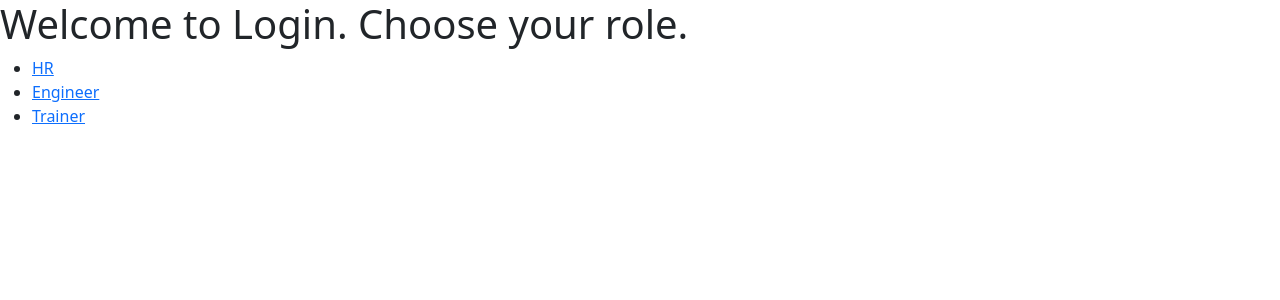
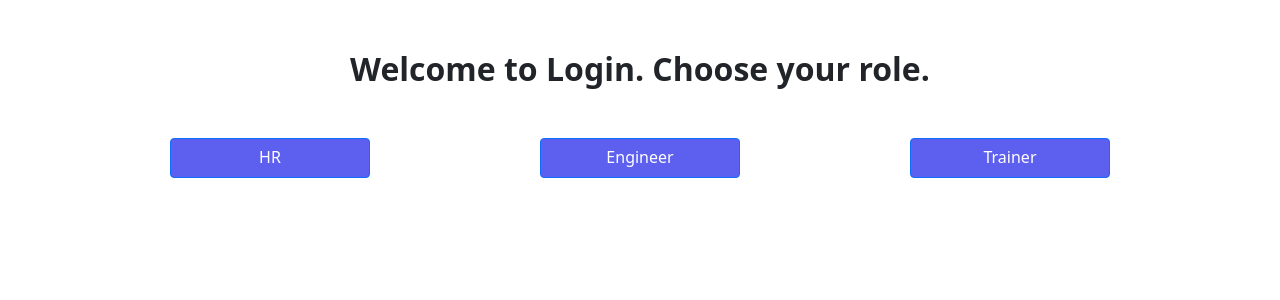
Before and after one commit to jonjonnyjonjon/IS212-SPM-G6T8, a React (Create React App) app in the folder frontend/: page / in a window 1280 px wide. Shown: the top 300 px of the page. Built offline with nearby package versions, Linux system fonts and the light colour scheme.

Commit message:
Update Login Page

```diff
--- a/frontend/src/App.js
+++ b/frontend/src/App.js
@@ -8,27 +8,36 @@ import {
 
 import HRRouting from "./pages/HRRouting"
 import TrainerRouting from "./pages/TrainerRouting"
+import styled from "styled-components";
+import {Button} from "react-bootstrap"
 
+const Header = styled.h2 `
+	margin: 50px 20px;
+	font-weight: 800;
+	text-align: center;
+`
+
+const NavButton = styled(Button) `
+	width: 200px;
+	height: 40px;
+	background-color: #5D5FEF;
+`
+const Nav = styled.nav `
+	display: flex;
+	justify-content: space-evenly;
+`
 function App() {
 	const location = useLocation();
 	return (
 		<div className="App">
 			{location.pathname === "/" ?
 			<div>
-				<h1>Welcome to Login. Choose your role.</h1>
-					<nav>
-						<ul>
-						<li>
-							<Link to="/hr">HR</Link>
-						</li>
-						<li>
-							<Link to="/engineer">Engineer</Link>
-						</li>
-						<li>
-							<Link to="/trainer">Trainer</Link>
-						</li>
-						</ul>
-					</nav>
+				<Header>Welcome to Login. Choose your role.</Header>
+					<Nav>
+						<NavButton href="/hr">HR</NavButton>
+						<NavButton href="/engineer">Engineer</NavButton>
+						<NavButton href="/trainer">Trainer</NavButton>
+					</Nav>
 			</div>
 			: null }
 
@@ -36,7 +45,6 @@ function App() {
 				<Route path="/engineer" />
 				<Route path="/trainer" component={TrainerRouting}/>
 				<Route path="/hr" component={HRRouting} />
-
 			</Switch>
 		</div>
 	)
```
